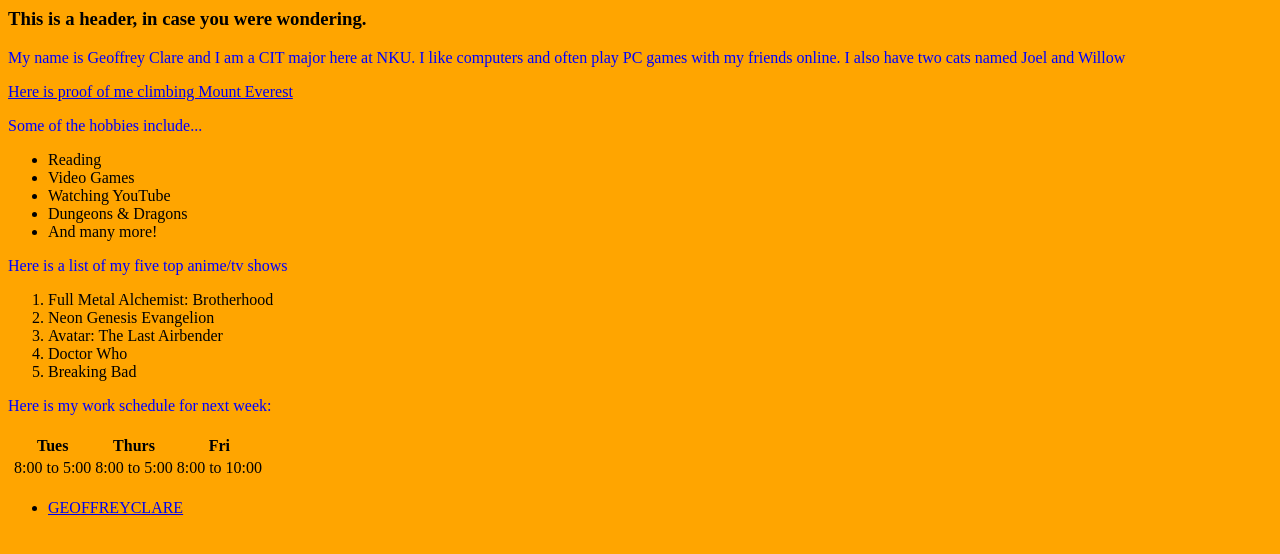
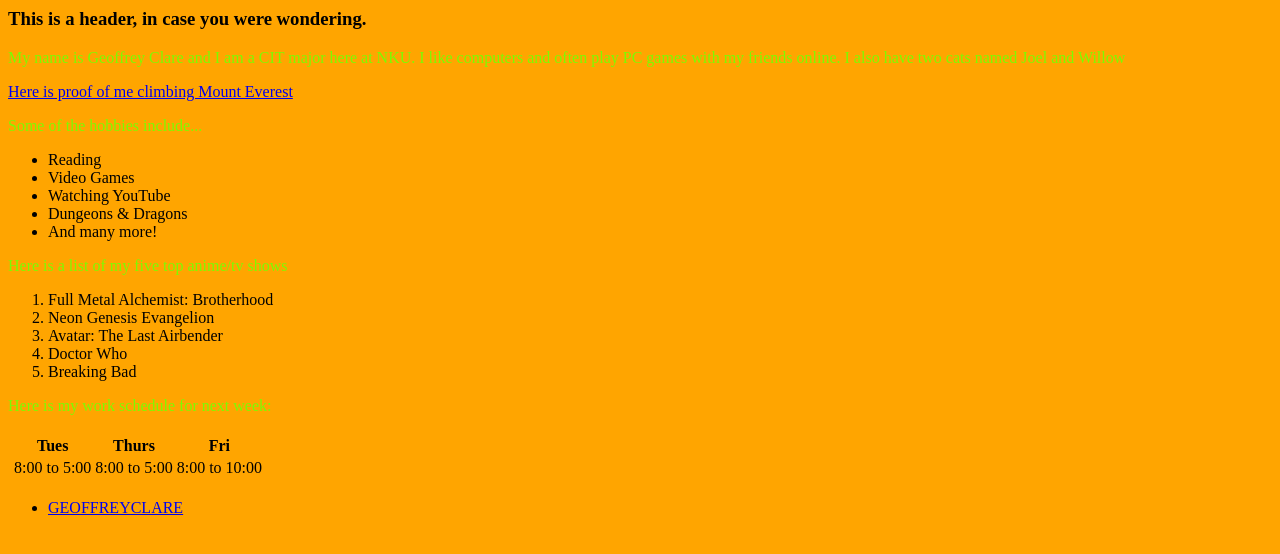
Before and after one commit to bluezipGC/grape-escape, a plain HTML site: page index.html in a window 1280 px wide. Drawn offline with Linux system fonts and the light colour scheme.

Commit message:
Update firstStyle.css

```diff
--- a/firstStyle.css
+++ b/firstStyle.css
@@ -3,7 +3,7 @@ body {
 }
 
 .detail {
-    color: blue;
+    color: lawngreen;
     font-family:'Times New Roman', Times, sans-serif;
 }
 
```
